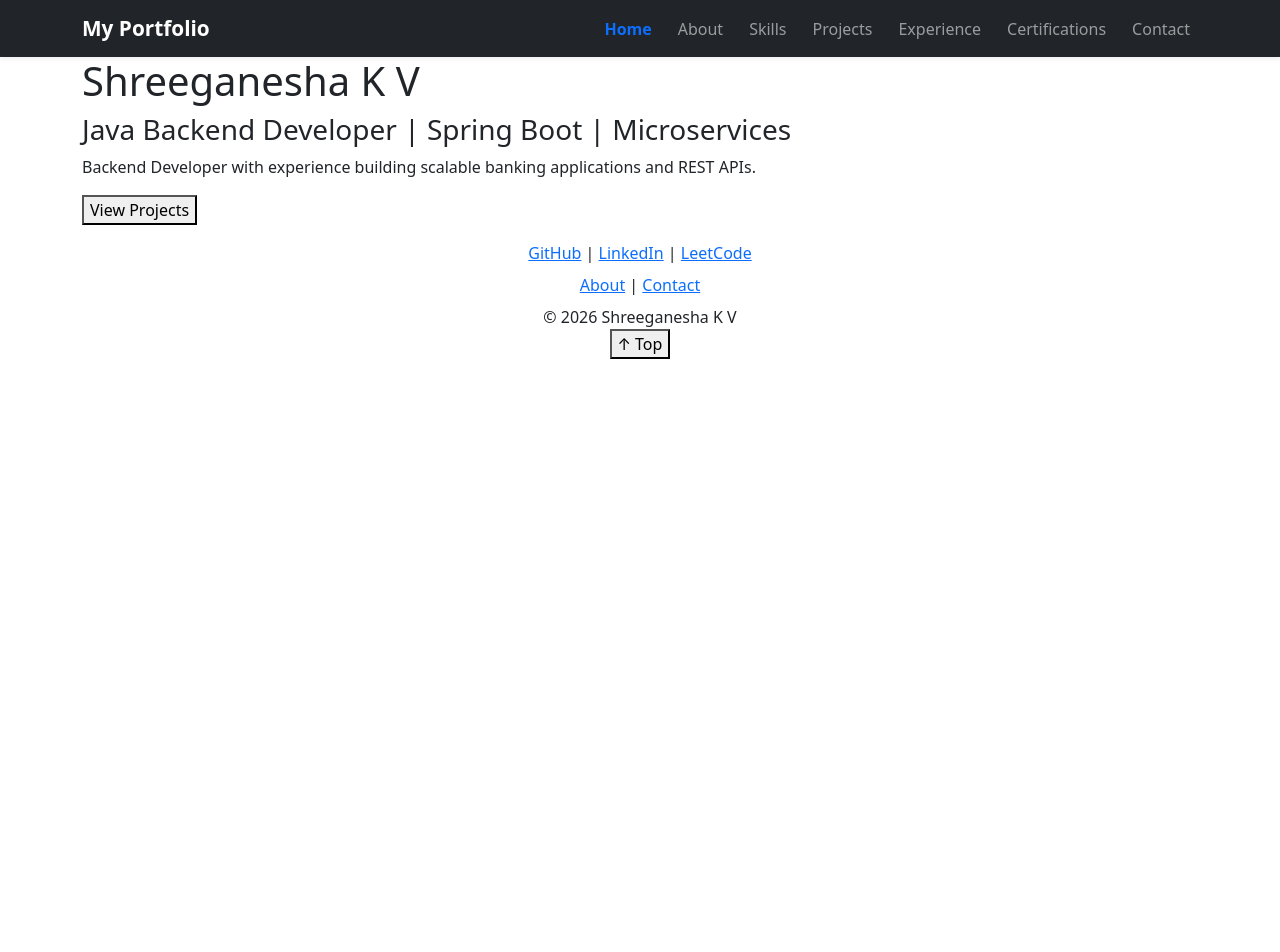
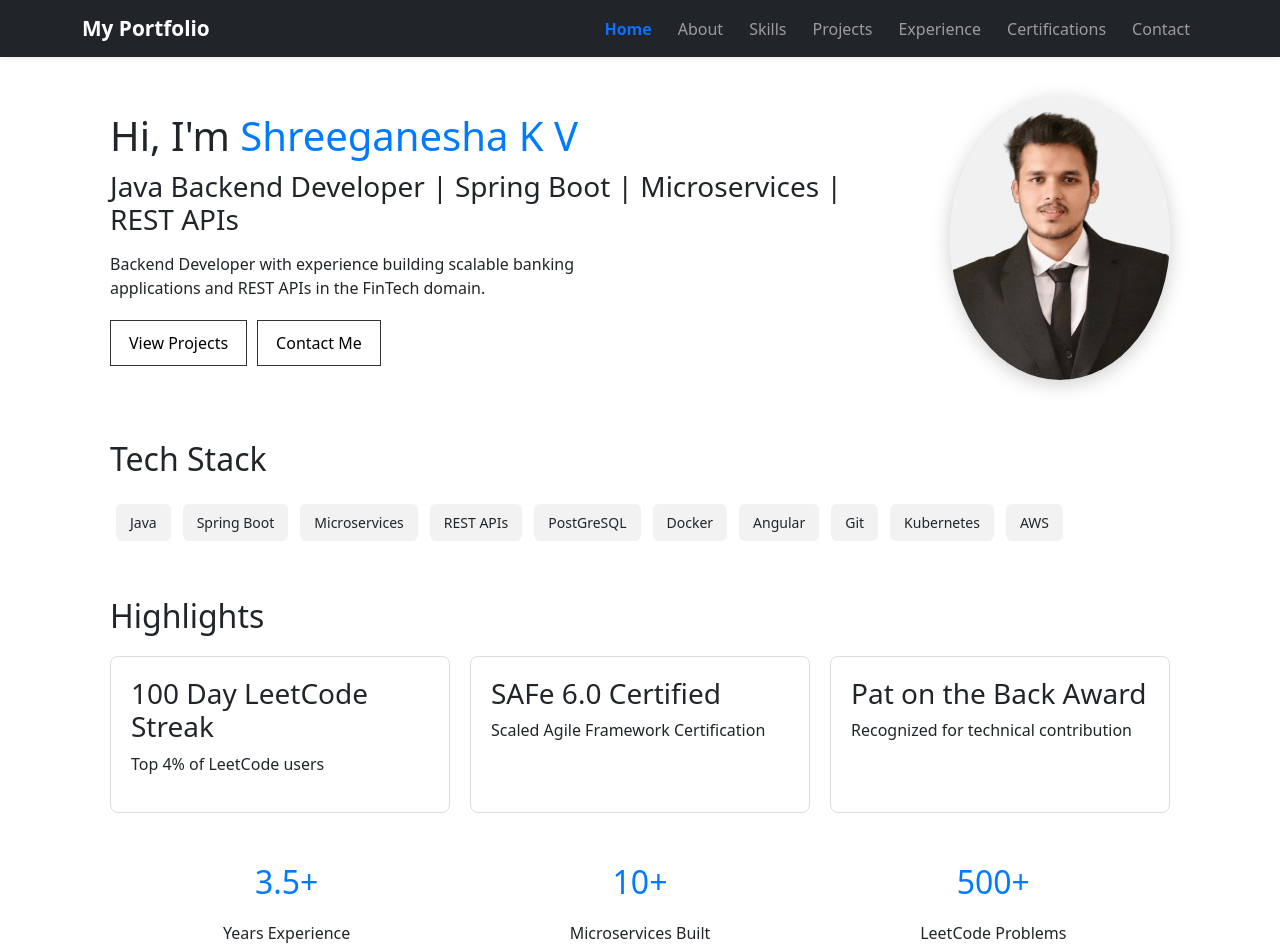
Before and after one commit to shreeganesha-k-v/profile-dashboard, an Angular app: page / in a window 1280 px wide. Shown: the top 952 px of the page. Before the commit the page ends 800 px from the top, so only its background shows below. Built offline with nearby package versions, Linux system fonts and the light colour scheme.

Commit message:
Fix : Update Homecomponent

```diff
--- a/src/app/components/home/home.css
+++ b/src/app/components/home/home.css
@@ -0,0 +1,102 @@
+.home-container{
+max-width:1100px;
+margin:auto;
+padding:40px 20px;
+}
+
+.hero{
+display:flex;
+align-items:center;
+justify-content:space-between;
+gap:40px;
+margin-bottom:60px;
+}
+
+.hero-left{
+flex:1;
+}
+
+.hero-left h1{
+font-size:40px;
+margin-bottom:10px;
+}
+
+.hero-left span{
+color:#007bff;
+}
+
+.hero-left h3{
+margin-bottom:15px;
+font-weight:500;
+}
+
+.hero-left p{
+margin-bottom:20px;
+max-width:500px;
+}
+
+.hero-buttons button{
+margin-right:10px;
+padding:10px 18px;
+cursor:pointer;
+border:1px solid #333;
+background:white;
+}
+
+.hero-buttons button:hover{
+background:#333;
+color:white;
+}
+
+.hero-right img{
+width:220px;
+border-radius:50%;
+box-shadow:0 4px 20px rgba(0,0,0,0.2);
+}
+
+.section{
+margin-bottom:50px;
+}
+
+.section h2{
+margin-bottom:20px;
+}
+
+.skill-tags span{
+display:inline-block;
+background:#f2f2f2;
+padding:8px 14px;
+margin:6px;
+border-radius:6px;
+font-size:14px;
+}
+
+.achievement-cards{
+display:flex;
+gap:20px;
+flex-wrap:wrap;
+}
+
+.card{
+border:1px solid #ddd;
+padding:20px;
+border-radius:8px;
+flex:1;
+min-width:220px;
+}
+
+.stats{
+display:flex;
+justify-content:space-between;
+margin-top:40px;
+}
+
+.stat-card{
+text-align:center;
+flex:1;
+}
+
+.stat-card h2{
+font-size:32px;
+color:#007bff;
+}
--- a/src/app/components/home/home.html
+++ b/src/app/components/home/home.html
@@ -1,16 +1,110 @@
-<div class="dashboard">
+<div class="home-container">
 
-<h1>Shreeganesha K V</h1>
+  <!-- HERO SECTION -->
 
-<h3>Java Backend Developer | Spring Boot | Microservices</h3>
+  <div class="hero">
 
-<p>
-Backend Developer with experience building scalable
-banking applications and REST APIs.
-</p>
+    <div class="hero-left">
 
-<button>
-View Projects
-</button>
+      <h1>
+        Hi, I'm <span>{{name}}</span>
+      </h1>
+
+      <h3>
+        {{role}} | {{tagline}}
+      </h3>
+
+      <p>
+        {{description}}
+      </p>
+
+      <div class="hero-buttons">
+
+        <button routerLink="/projects">
+          View Projects
+        </button>
+
+        <button routerLink="/contact">
+          Contact Me
+        </button>
+
+      </div>
+
+    </div>
+
+    <div class="hero-right">
+
+      <img
+        [src]="profileImage"
+        alt="profile"
+      />
+
+    </div>
+
+  </div>
+
+  <!-- TECH STACK -->
+
+  <div class="section">
+
+    <h2>Tech Stack</h2>
+
+    <div class="skill-tags">
+
+      <span *ngFor="let tech of techStack">
+        {{tech}}
+      </span>
+
+    </div>
+
+  </div>
+
+  <!-- ACHIEVEMENTS -->
+
+  <div class="section">
+
+    <h2>Highlights</h2>
+
+    <div class="achievement-cards">
+
+      <div
+        class="card"
+        *ngFor="let achievement of achievements"
+      >
+
+        <h3>
+          {{achievement.title}}
+        </h3>
+
+        <p>
+          {{achievement.description}}
+        </p>
+
+      </div>
+
+    </div>
+
+  </div>
+
+  <!-- STATS -->
+
+  <div class="section stats">
+
+    <div
+      class="stat-card"
+      *ngFor="let stat of stats"
+    >
+
+      <h2>
+        {{stat.value}}
+      </h2>
+
+      <p>
+        {{stat.label}}
+      </p>
+
+    </div>
+
+  </div>
 
 </div>
--- a/src/app/components/home/home.ts
+++ b/src/app/components/home/home.ts
@@ -1,9 +1,64 @@
 import { Component } from '@angular/core';
+import { CommonModule } from '@angular/common';
 
 @Component({
   selector: 'app-home',
-  imports: [],
+  imports: [CommonModule],
   templateUrl: './home.html',
   styleUrls: ['./home.css'],
 })
-export class HomeComponent {}
+export class HomeComponent {
+  name: string = "Shreeganesha K V";
+
+  role: string = "Java Backend Developer";
+
+  tagline: string = "Spring Boot | Microservices | REST APIs";
+
+  description: string =
+    "Backend Developer with experience building scalable banking applications and REST APIs in the FinTech domain.";
+
+  profileImage: string = "assets/profile.jpeg";
+
+  techStack: string[] = [
+    "Java",
+    "Spring Boot",
+    "Microservices",
+    "REST APIs",
+    "PostGreSQL",
+    "Docker",
+    "Angular",
+    "Git",
+    "Kubernetes",
+    "AWS"
+  ];
+
+  stats = [
+    {
+      value: "3.5+",
+      label: "Years Experience"
+    },
+    {
+      value: "10+",
+      label: "Microservices Built"
+    },
+    {
+      value: "500+",
+      label: "LeetCode Problems"
+    }
+  ];
+
+  achievements = [
+    {
+      title: "100 Day LeetCode Streak",
+      description: "Top 4% of LeetCode users"
+    },
+    {
+      title: "SAFe 6.0 Certified",
+      description: "Scaled Agile Framework Certification"
+    },
+    {
+      title: "Pat on the Back Award",
+      description: "Recognized for technical contribution"
+    }
+  ];
+}
```
